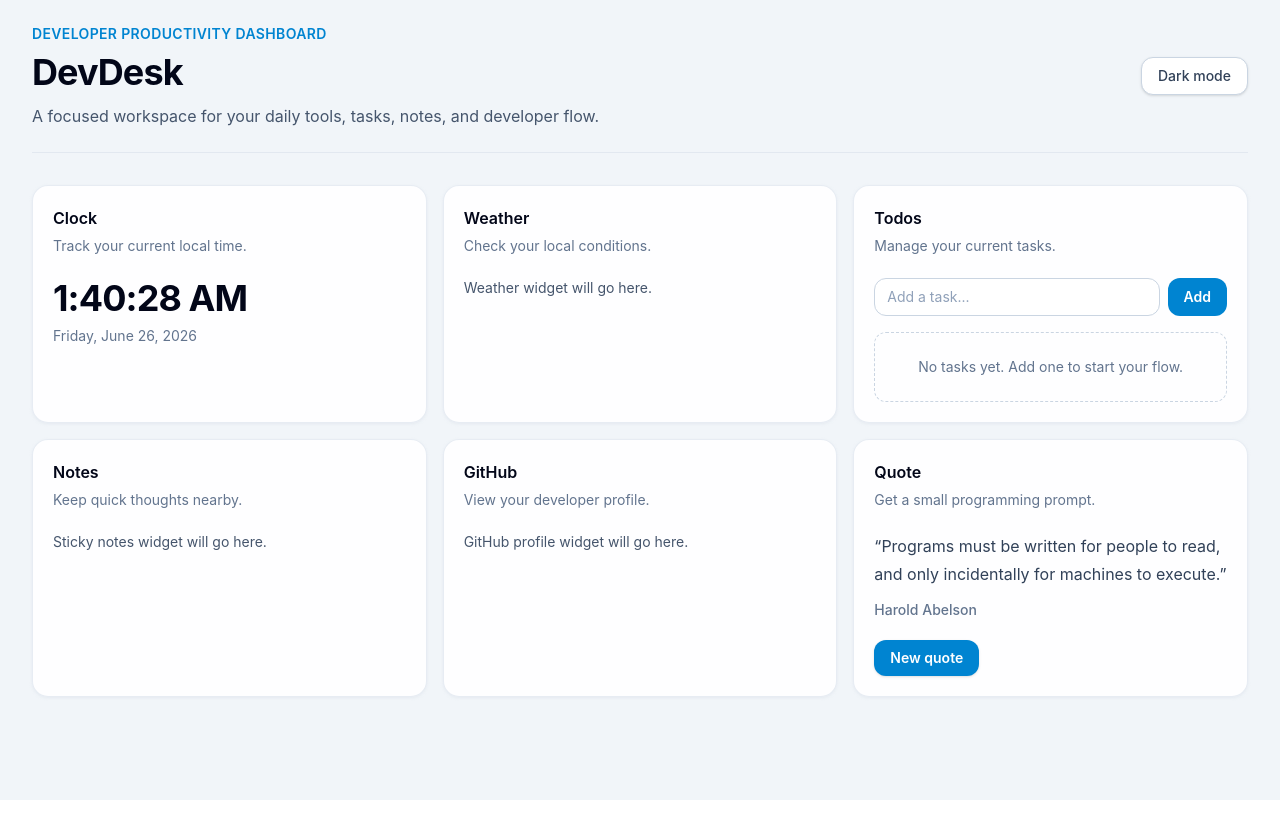
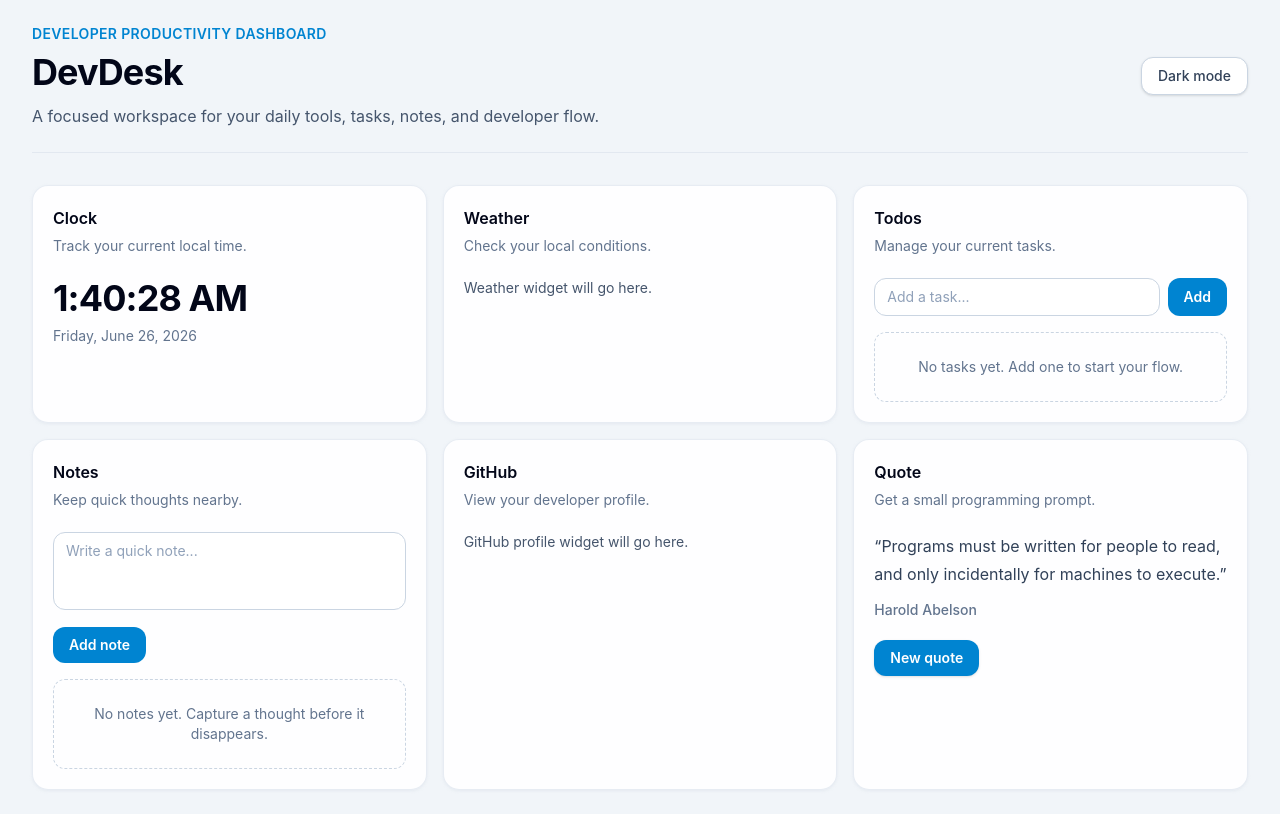
Before and after one commit to DrSeed-dev/devdesk, a React (Vite) app: page / in a window 1280 px wide. Built offline with nearby package versions, Linux system fonts and the light colour scheme.

Commit message:
Add persistent sticky notes widget

```diff
--- a/src/App.tsx
+++ b/src/App.tsx
@@ -4,6 +4,7 @@ import { useTheme } from "./hooks/useTheme";
 import ClockWidget from "./components/widgets/ClockWidget";
 import TodoWidget from "./components/widgets/TodoWidget";
 import QuoteWidget from "./components/widgets/QuoteWidget";
+import NotesWidget from "./components/widgets/NotesWidget";
 
 function App() {
   const { theme, toggleTheme } = useTheme();
@@ -44,7 +45,7 @@ function App() {
           </Card>
 
           <Card title="Notes" description="Keep quick thoughts nearby.">
-            <p>Sticky notes widget will go here.</p>
+           <NotesWidget />
           </Card>
 
           <Card title="GitHub" description="View your developer profile.">
--- /dev/null
+++ b/src/components/widgets/NotesWidget.tsx
@@ -0,0 +1,106 @@
+import { useState, type FormEvent } from "react";
+import { useLocalStorage } from "../../hooks/useLocalStorage";
+import type { Note } from "../../types/note";
+
+const STORAGE_KEY = "devdesk-notes";
+
+function createNote(content: string): Note {
+  return {
+    id: crypto.randomUUID(),
+    content,
+    createdAt: new Date().toISOString(),
+  };
+}
+
+function NotesWidget() {
+  const [notes, setNotes] = useLocalStorage<Note[]>(STORAGE_KEY, []);
+  const [noteContent, setNoteContent] = useState("");
+
+  function handleAddNote(event: FormEvent<HTMLFormElement>) {
+    event.preventDefault();
+
+    const trimmedContent = noteContent.trim();
+
+    if (!trimmedContent) {
+      return;
+    }
+
+    setNotes((currentNotes) => [
+      createNote(trimmedContent),
+      ...currentNotes,
+    ]);
+
+    setNoteContent("");
+  }
+
+  function handleUpdateNote(noteId: string, nextContent: string) {
+    setNotes((currentNotes) =>
+      currentNotes.map((note) =>
+        note.id === noteId ? { ...note, content: nextContent } : note,
+      ),
+    );
+  }
+
+  function handleDeleteNote(noteId: string) {
+    setNotes((currentNotes) =>
+      currentNotes.filter((note) => note.id !== noteId),
+    );
+  }
+
+  return (
+    <div>
+      <form onSubmit={handleAddNote} className="space-y-3">
+        <textarea
+          value={noteContent}
+          onChange={(event) => setNoteContent(event.target.value)}
+          placeholder="Write a quick note..."
+          rows={3}
+          className="w-full resize-none rounded-xl border border-slate-300 bg-white px-3 py-2 text-sm text-slate-900 outline-none transition placeholder:text-slate-400 focus:border-sky-500 focus:ring-2 focus:ring-sky-100 dark:border-slate-700 dark:bg-slate-950 dark:text-slate-100 dark:focus:border-sky-400 dark:focus:ring-sky-950"
+        />
+
+        <button
+          type="submit"
+          className="rounded-xl bg-sky-600 px-4 py-2 text-sm font-semibold text-white transition hover:bg-sky-700"
+        >
+          Add note
+        </button>
+      </form>
+
+      <div className="mt-4 space-y-3">
+        {notes.length === 0 ? (
+          <p className="rounded-xl border border-dashed border-slate-300 px-4 py-6 text-center text-sm text-slate-500 dark:border-slate-700 dark:text-slate-400">
+            No notes yet. Capture a thought before it disappears.
+          </p>
+        ) : (
+          notes.map((note) => (
+            <article
+              key={note.id}
+              className="rounded-xl border border-amber-200 bg-amber-50 p-3 shadow-sm dark:border-amber-900/60 dark:bg-amber-950/30"
+            >
+              <textarea
+                value={note.content}
+                onChange={(event) =>
+                  handleUpdateNote(note.id, event.target.value)
+                }
+                rows={3}
+                className="w-full resize-none bg-transparent text-sm leading-6 text-slate-800 outline-none dark:text-amber-50"
+              />
+
+              <div className="mt-2 flex justify-end">
+                <button
+                  type="button"
+                  onClick={() => handleDeleteNote(note.id)}
+                  className="text-sm font-medium text-rose-600 transition hover:text-rose-700"
+                >
+                  Delete
+                </button>
+              </div>
+            </article>
+          ))
+        )}
+      </div>
+    </div>
+  );
+}
+
+export default NotesWidget;
--- /dev/null
+++ b/src/types/note.ts
@@ -0,0 +1,5 @@
+export type Note = {
+  id: string;
+  content: string;
+  createdAt: string;
+};
```
